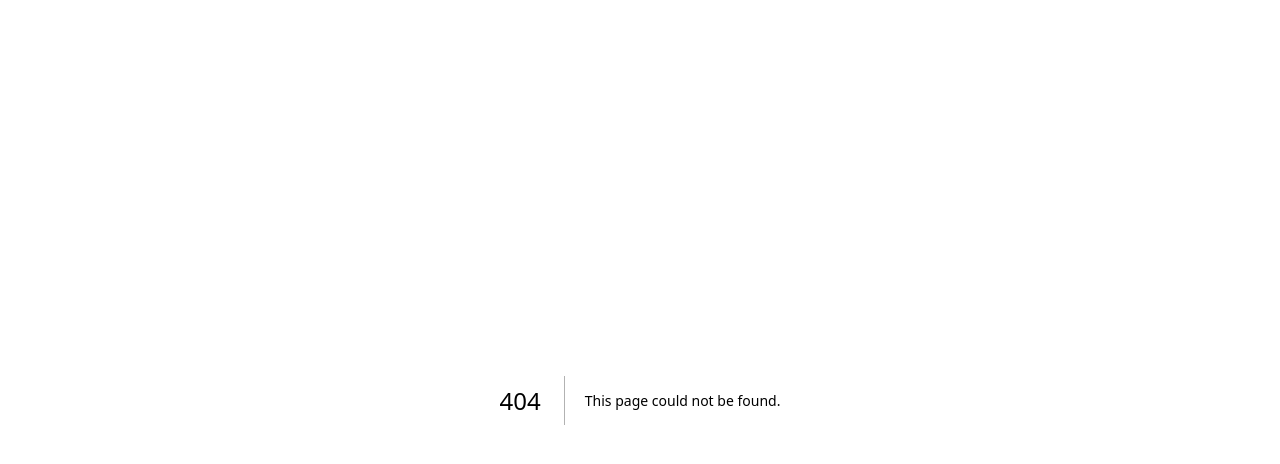
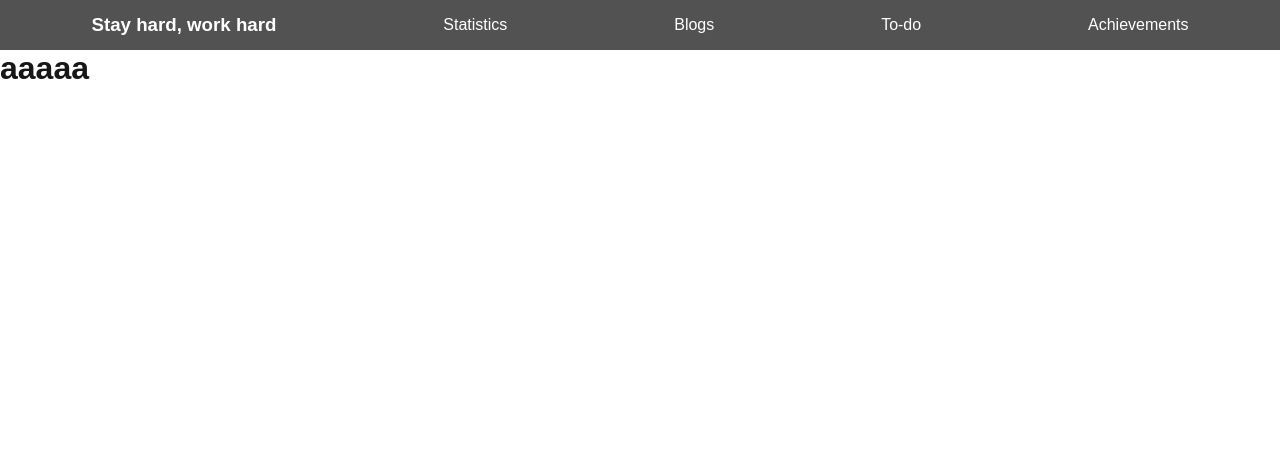
Before and after one commit to TomasSueno/no-day-off, a Next.js app: page /statistics in a window 1280 px wide. Before the commit this address had no page. Shown: the top 464 px of the page. Built offline with nearby package versions, Linux system fonts and the light colour scheme.

Commit message:
New navbar

```diff
--- /dev/null
+++ b/src/app/(pages)/statistics/page.js
@@ -0,0 +1,9 @@
+import Statistics from '@/app/components/Statistics'
+
+export default function statistics() {
+    return (
+        <>
+            <Statistics />
+        </>
+    )
+}
--- /dev/null
+++ b/src/app/components/Navbar.js
@@ -0,0 +1,36 @@
+"use client"
+
+import Link from "next/link"
+import styles from "../page.module.scss"
+
+// Without navbar in pages - it's just and only component.
+// For now scss in page.module.scss
+
+export default function Navbar() {
+    return (
+        <>
+        <nav>
+            <ul className={styles.upgradingNavUl}>
+                <li>
+                    <Link href="\"><h3>Stay hard, work hard</h3></Link>
+                </li>
+                <li>
+                    <Link href="/statistics">Statistics</Link>
+                </li>
+
+                <li>
+                    <Link href="#">Blogs</Link>
+                </li>
+
+                <li>
+                    <Link href="#">To-do</Link>
+                </li>
+
+                <li>
+                    <Link href="#">Achievements</Link>
+                </li>
+            </ul>
+        </nav>
+        </>
+    )
+}
--- /dev/null
+++ b/src/app/components/Statistics.js
@@ -0,0 +1,42 @@
+// "use client"
+
+// import Link from "next/link"
+// import styles from "../page.module.scss"
+
+// // Without navbar in pages - it's just and only component.
+
+// export default function Navbar() {
+//     return (
+//         <>
+//             <ul className={styles.upgradingNavUl}>
+//                 <li>
+//                     <Link href="#">Statistics</Link>
+//                 </li>
+
+//                 <li>
+//                     <Link href="#">Blogs</Link>
+//                 </li>
+
+//                 <li>
+//                     <Link href="#">To-do</Link>
+//                 </li>
+
+//                 <li>
+//                     <Link href="#">Achievements</Link>
+//                 </li>
+//             </ul>
+//         </>
+//     )
+// }
+
+"use client"
+
+import styles from "../page.module.scss"
+
+export default function Statistics() {
+    return (
+        <>
+            <h1>aaaaa</h1>
+        </>
+    )
+}
--- a/src/app/globals.scss
+++ b/src/app/globals.scss
@@ -26,6 +26,8 @@ body {
   margin: 0;
 }
 
+
+
 a {
   color: inherit;
   text-decoration: none;
--- a/src/app/layout.js
+++ b/src/app/layout.js
@@ -1,5 +1,6 @@
 import { Geist, Geist_Mono } from "next/font/google";
 import "./globals.scss";
+import Navbar from "./components/Navbar";
 
 const geistSans = Geist({
   variable: "--font-geist-sans",
@@ -20,6 +21,7 @@ export default function RootLayout({ children }) {
   return (
     <html lang="en">
       <body className={`${geistSans.variable} ${geistMono.variable}`}>
+        <Navbar />
         {children}
       </body>
     </html>
--- a/src/app/page.js
+++ b/src/app/page.js
@@ -1,5 +1,6 @@
 import Image from "next/image";
 import styles from "./page.module.scss";
+import Link from "next/link";
 
 export default function Home() {
   return (
--- a/src/app/page.module.scss
+++ b/src/app/page.module.scss
@@ -15,6 +15,17 @@
   justify-content: center;
   font-family: var(--font-geist-sans);
   background-color: var(--background);
+}
+
+.upgradingNavUl {
+  display:flex ;
+  background-color: rgb(82, 82, 82);
+  padding: 8px;
+  list-style-type: none;
+  justify-content: space-around;
+  color: white;
+  height: 50px;
+  align-items: center;
 }
 
 .main {
```
